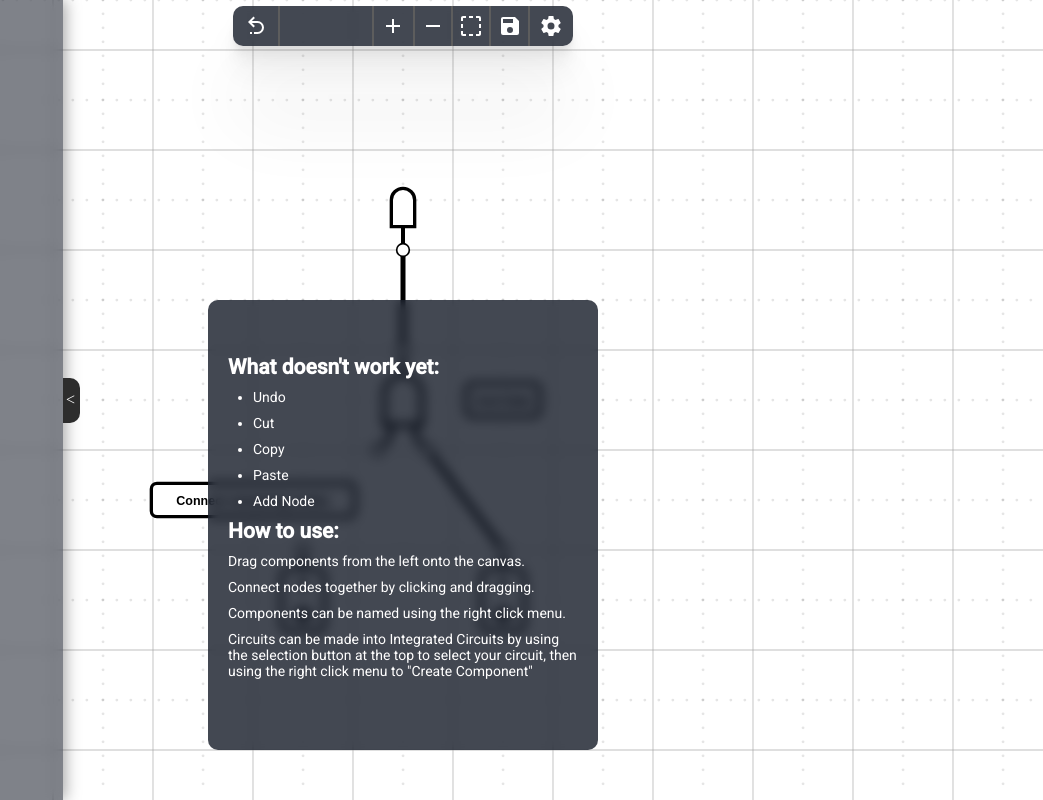
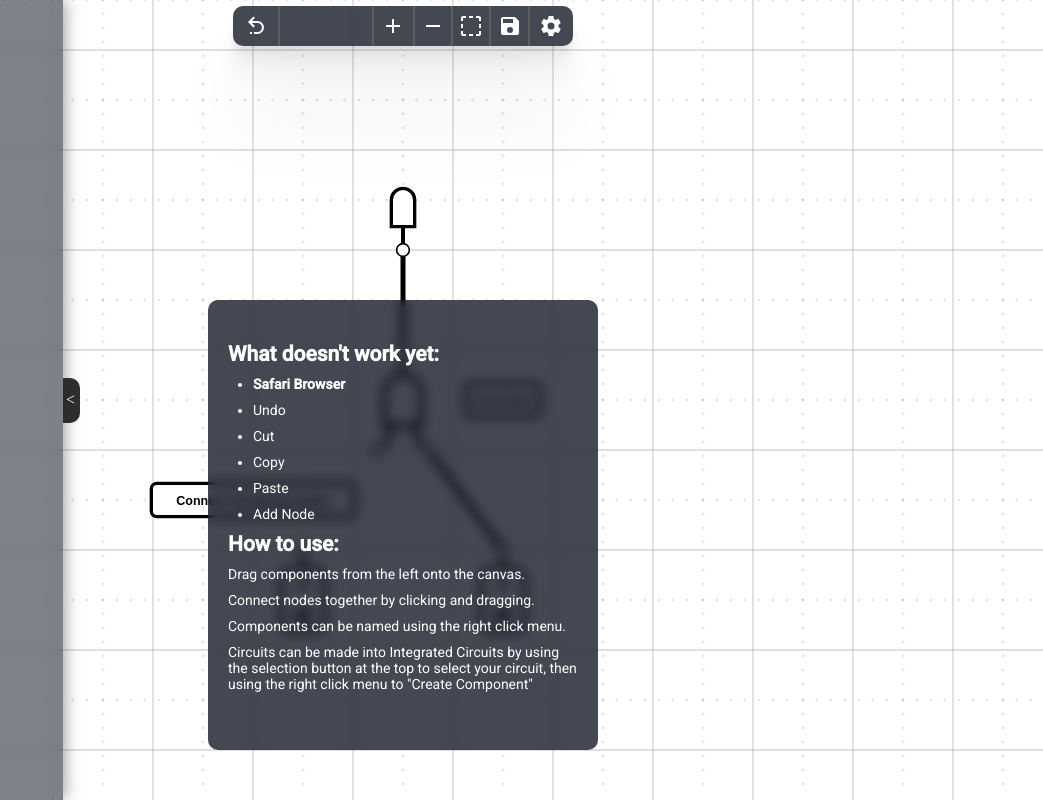
Before and after one commit to apparatusone/Circuits, a website with bundled scripts: page index.html in a window 1280 px wide. Shown: the whole page, without its empty margins (237-1280 px from the left). Built offline with nearby package versions, Linux system fonts and the light colour scheme.

Commit message:
add disclaimer, broken in safari

```diff
--- a/index.html
+++ b/index.html
@@ -17,6 +17,7 @@
     <div id="welcome">
         <h2>What doesn't work yet:</h2>
         <ul>
+            <li><strong>Safari Browser</strong></li>
             <li>Undo</li>
             <li>Cut</li>
             <li>Copy</li>
--- a/scripts/main.js
+++ b/scripts/main.js
@@ -149,6 +149,7 @@ make.switch(-1,-2,0)
 make.switch(1,-2,0)
 make.label(1,0,0)
 make.label(-1.5,-1,0)
+//objects[5].state = 1
 objects[5].name = 'And Gate'
 objects[6].name = 'Connect remaining nodes'
 temp(objects[4], 'output', objects[2], 'input2')
```
